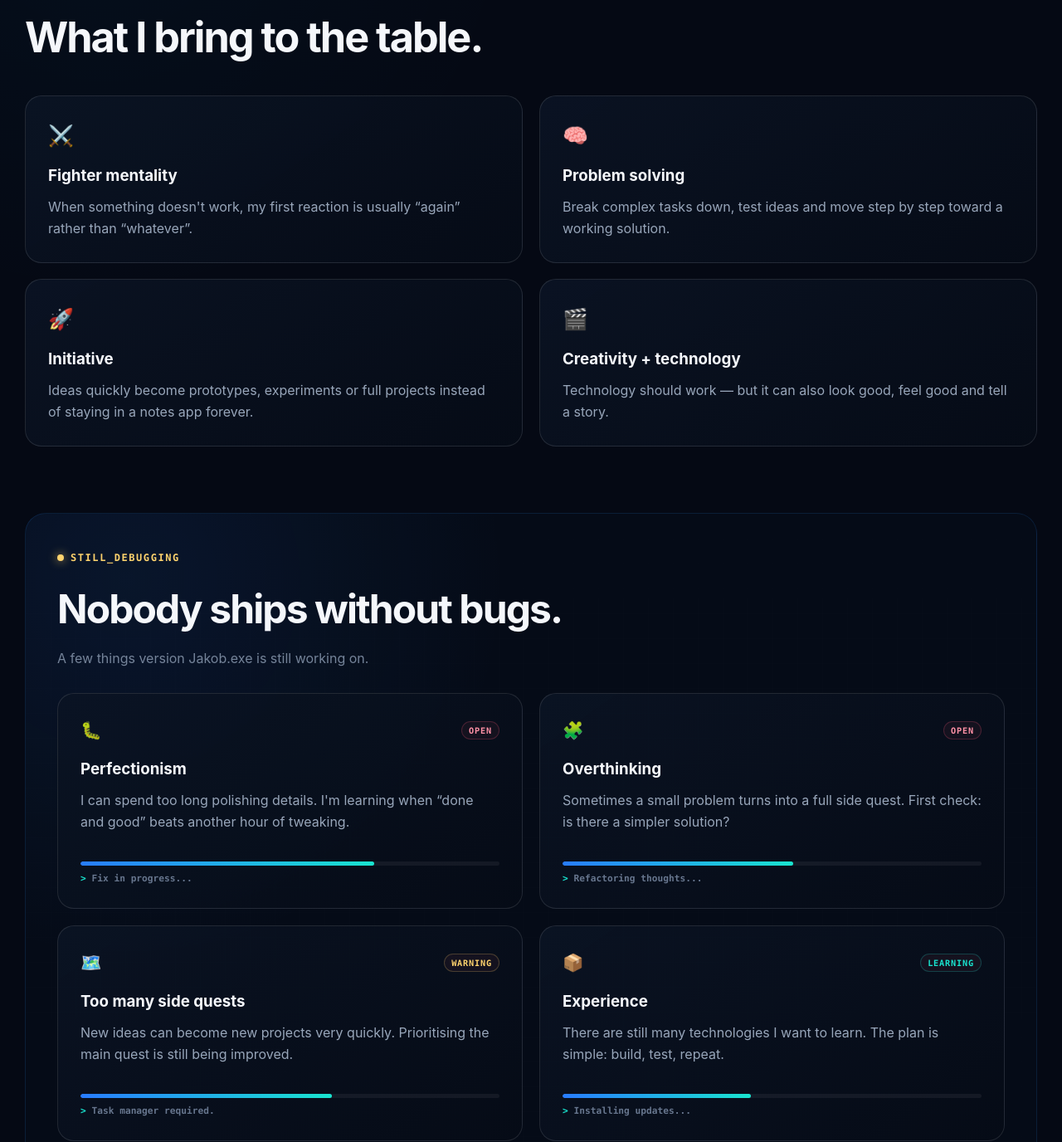
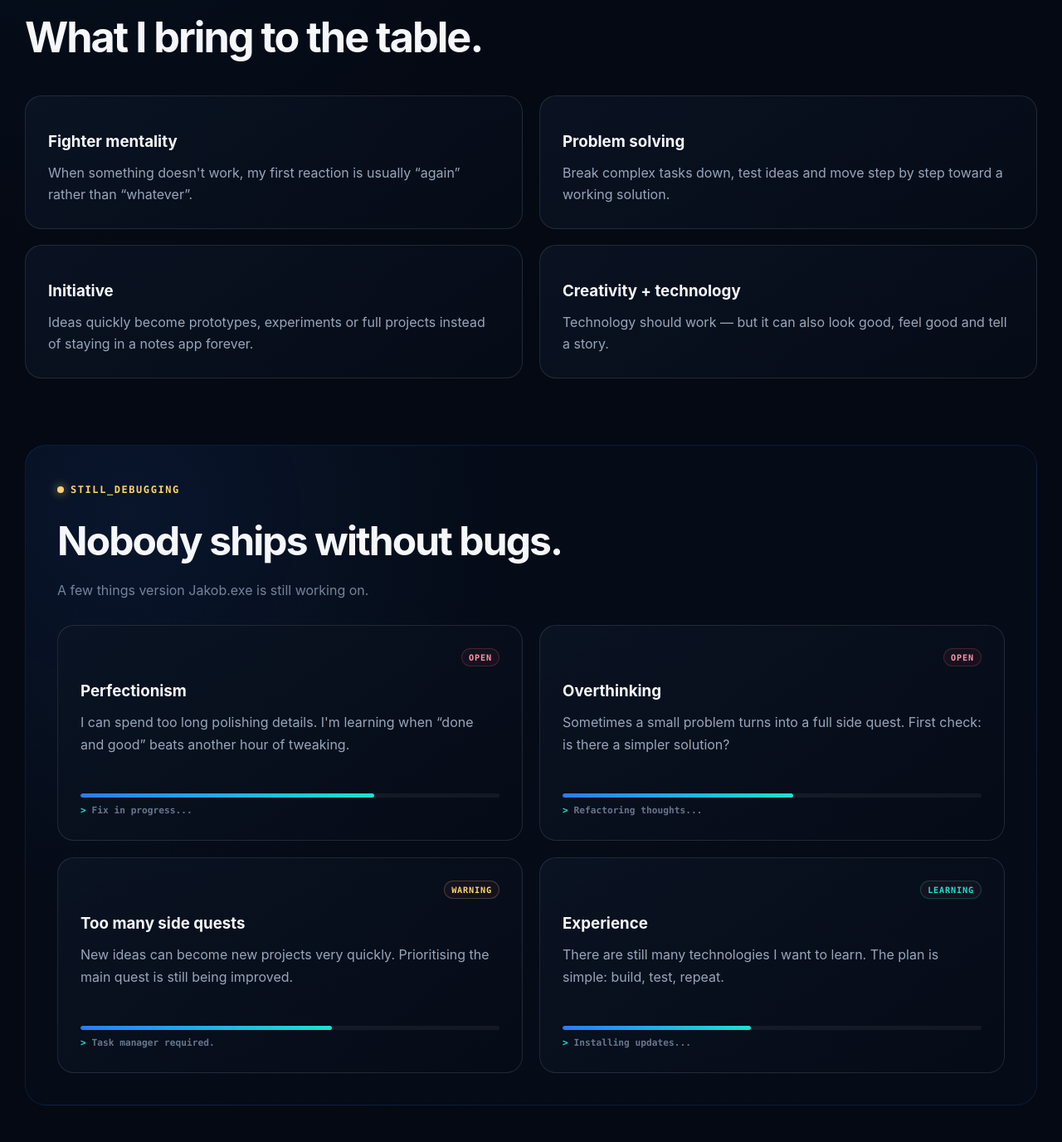
Before and after one commit to MJ-07-wq/lebenslauf-mj, a plain HTML site: page aboutme.html in a window 1280 px wide. Shown: the part 1136-2512 px from the top of the page at 83% size. Drawn offline with Linux system fonts and the light colour scheme.

Commit message:
Add files via upload

```diff
--- a/aboutme.html
+++ b/aboutme.html
@@ -80,25 +80,25 @@
 
       <div class="development-grid">
         <article class="development-card spotlight-card">
-          <span class="development-icon">⚔️</span>
+          <span class="development-icon"></span>
           <h3 data-i18n="strength_fighter_title">Fighter mentality</h3>
           <p data-i18n="strength_fighter_text">When something doesn't work, my first reaction is usually “again” rather than “whatever”.</p>
         </article>
 
         <article class="development-card spotlight-card">
-          <span class="development-icon">🧠</span>
+          <span class="development-icon"></span>
           <h3 data-i18n="strength_problem_title">Problem solving</h3>
           <p data-i18n="strength_problem_text">Break complex tasks down, test ideas and move step by step toward a working solution.</p>
         </article>
 
         <article class="development-card spotlight-card">
-          <span class="development-icon">🚀</span>
+          <span class="development-icon"></span>
           <h3 data-i18n="strength_initiative_title">Initiative</h3>
           <p data-i18n="strength_initiative_text">Ideas quickly become prototypes, experiments or full projects instead of staying in a notes app forever.</p>
         </article>
 
         <article class="development-card spotlight-card">
-          <span class="development-icon">🎬</span>
+          <span class="development-icon"></span>
           <h3 data-i18n="strength_creative_title">Creativity + technology</h3>
           <p data-i18n="strength_creative_text">Technology should work — but it can also look good, feel good and tell a story.</p>
         </article>
@@ -112,7 +112,7 @@
 
       <div class="development-grid">
         <article class="development-card debug-card spotlight-card">
-          <div class="debug-card-top"><span class="bug-icon">🐛</span><span class="debug-status" data-i18n="status_open">OPEN</span></div>
+          <div class="debug-card-top"><span class="bug-icon"></span><span class="debug-status" data-i18n="status_open">OPEN</span></div>
           <h3 data-i18n="debug_perfection_title">Perfectionism</h3>
           <p data-i18n="debug_perfection_text">I can spend too long polishing details. I'm learning when “done and good” beats another hour of tweaking.</p>
           <div class="debug-progress"><div class="debug-progress-bar progress-70"></div></div>
@@ -120,7 +120,7 @@
         </article>
 
         <article class="development-card debug-card spotlight-card">
-          <div class="debug-card-top"><span class="bug-icon">🧩</span><span class="debug-status" data-i18n="status_open">OPEN</span></div>
+          <div class="debug-card-top"><span class="bug-icon"></span><span class="debug-status" data-i18n="status_open">OPEN</span></div>
           <h3 data-i18n="debug_overthink_title">Overthinking</h3>
           <p data-i18n="debug_overthink_text">Sometimes a small problem turns into a full side quest. First check: is there a simpler solution?</p>
           <div class="debug-progress"><div class="debug-progress-bar progress-55"></div></div>
@@ -128,7 +128,7 @@
         </article>
 
         <article class="development-card debug-card spotlight-card">
-          <div class="debug-card-top"><span class="bug-icon">🗺️</span><span class="debug-status warning" data-i18n="status_warning">WARNING</span></div>
+          <div class="debug-card-top"><span class="bug-icon"></span><span class="debug-status warning" data-i18n="status_warning">WARNING</span></div>
           <h3 data-i18n="debug_sidequests_title">Too many side quests</h3>
           <p data-i18n="debug_sidequests_text">New ideas can become new projects very quickly. Prioritising the main quest is still being improved.</p>
           <div class="debug-progress"><div class="debug-progress-bar progress-60"></div></div>
@@ -136,7 +136,7 @@
         </article>
 
         <article class="development-card debug-card spotlight-card">
-          <div class="debug-card-top"><span class="bug-icon">📦</span><span class="debug-status learning" data-i18n="status_learning">LEARNING</span></div>
+          <div class="debug-card-top"><span class="bug-icon"></span><span class="debug-status learning" data-i18n="status_learning">LEARNING</span></div>
           <h3 data-i18n="debug_experience_title">Experience</h3>
           <p data-i18n="debug_experience_text">There are still many technologies I want to learn. The plan is simple: build, test, repeat.</p>
           <div class="debug-progress"><div class="debug-progress-bar progress-45"></div></div>
```
